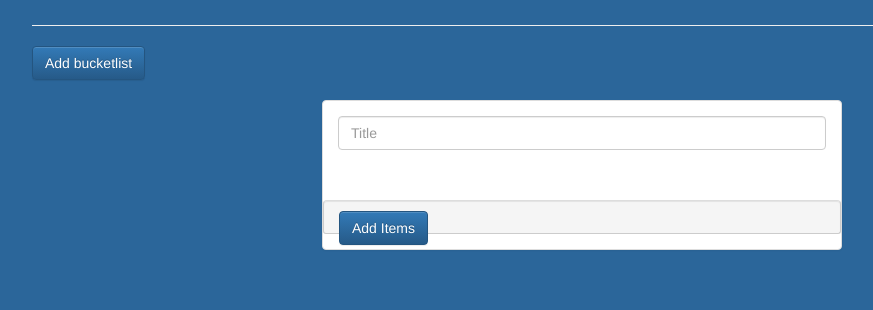
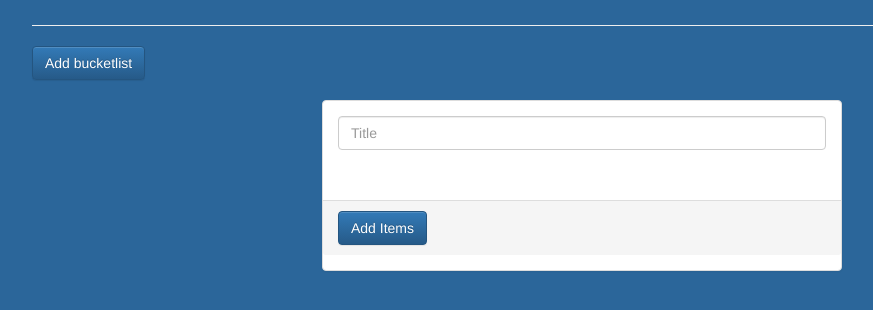
Before and after one commit to nakalyangoaisha/BucketList, a Flask app: page /additems/1 in a window 1280 px wide. Shown: the part 194-504 px from the top of the page, without its empty margins (73-946 px from the left). Run offline with Flask 2, Linux system fonts and the light colour scheme; some libraries are stand-ins or nearby versions.

Commit message:
Update add bucket list html

```diff
--- a/app/templates/Add-bucketlist.html
+++ b/app/templates/Add-bucketlist.html
@@ -18,7 +18,7 @@
                      <div class="panel-body form-group">
                           <input type="text" class="form-control" placeholder="Title" name="title" required><br>
                      </div>
-                     <div class="form-group form-control panel-footer">
+                     <div class="form-group panel-footer">
                          <a type="button" class="btn btn-primary" href="/additem">Add Items</a>
                      </div>
                      </form>
```
